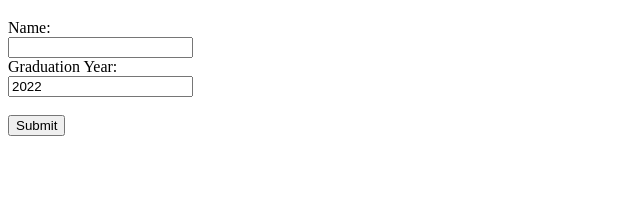
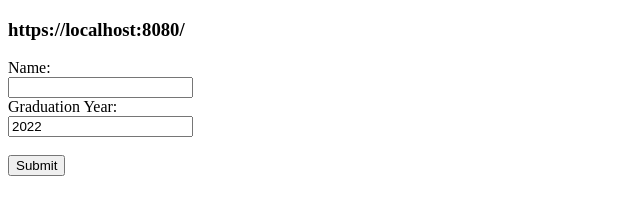
Before and after one commit to acciojob/sharable-urls-Sahoo-Sambit, a website: page main.html in a window 1280 px wide. Shown: the whole page, without its empty margins (0-640 px from the left). Drawn offline with Linux system fonts and the light colour scheme.

Commit message:
created a submission

```diff
--- a/main.html
+++ b/main.html
@@ -1,7 +1,7 @@
 <!DOCTYPE html>
 <html>
   <body>
-	<h3 id="url"></h3>
+	<h3 id="url">https://localhost:8080/</h3>
 	  <form>
 		  <label for="name">Name:</label>
 		  <br>
```
